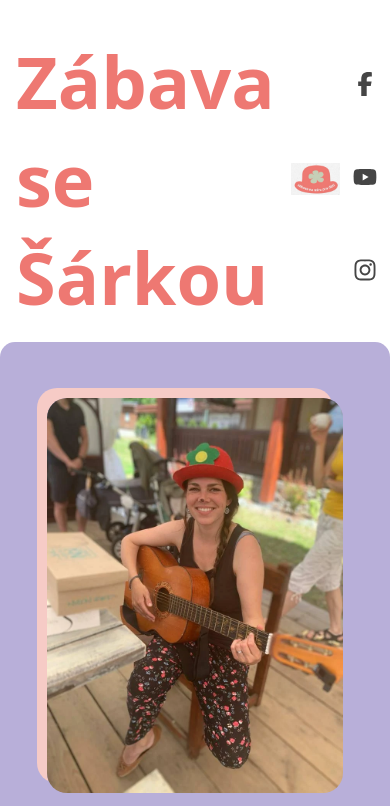
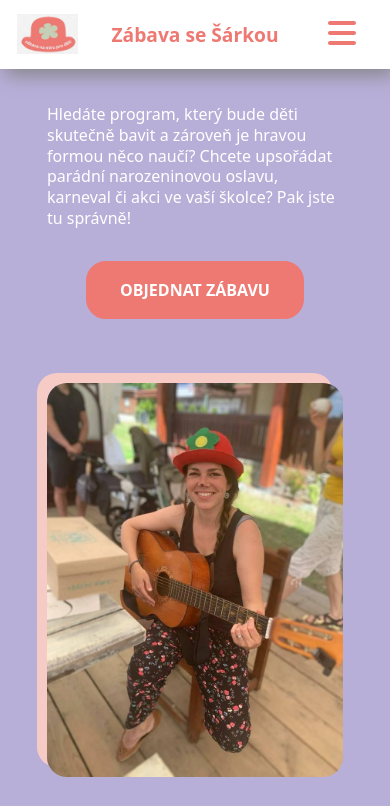
Before and after one commit to Esosek/zabava-se-sarkou, an Astro site: page / in a window 390 px wide. Shown: the top 806 px of the page. Built offline with nearby package versions, Linux system fonts and the light colour scheme; Astro itself is replaced by a stand-in of ours.

Commit message:
Added index mobile page

```diff
--- a/src/components/Header.astro
+++ b/src/components/Header.astro
@@ -1,9 +1,21 @@
 <header>
   <h1>Zábava se Šárkou</h1>
   <img
+    class="logo-img"
     src="/images/logo.png"
     alt="Šárčin ikonický červený klobouk se zeleným lístkem a nápisem zábava na míru pro děti"
   />
+  <button class="menu-btn">
+    <svg
+      class="icon-btn"
+      xmlns="http://www.w3.org/2000/svg"
+      viewBox="0 0 448 512"
+      ><!--!Font Awesome Free 6.5.1 by @fontawesome - https://fontawesome.com License - https://fontawesome.com/license/free Copyright 2024 Fonticons, Inc.-->
+      <path
+        d="M0 96C0 78.3 14.3 64 32 64H416c17.7 0 32 14.3 32 32s-14.3 32-32 32H32C14.3 128 0 113.7 0 96zM0 256c0-17.7 14.3-32 32-32H416c17.7 0 32 14.3 32 32s-14.3 32-32 32H32c-17.7 0-32-14.3-32-32zM448 416c0 17.7-14.3 32-32 32H32c-17.7 0-32-14.3-32-32s14.3-32 32-32H416c17.7 0 32 14.3 32 32z"
+      ></path></svg
+    >
+  </button>
   <div class="media flex-group">
     <a
       href="https://www.facebook.com/zabavasesarkou"
@@ -50,6 +62,14 @@
   </div>
 </header>
 
+<script>
+  const mainNavbar = document.getElementById('main-navbar');
+  const menuBtn = document.querySelector('.menu-btn');
+  menuBtn.addEventListener('click', () => {
+    mainNavbar.classList.toggle('open');
+  });
+</script>
+
 <style>
   h1 {
     color: var(--clr-primary-400);
@@ -71,4 +91,45 @@
   .media-icon:hover svg {
     fill: var(--clr-primary-400);
   }
+
+  .menu-btn {
+    display: none;
+  }
+
+  @media only screen and (max-width: 800px) {
+    header {
+      grid-template-columns: 1fr auto 1fr;
+      position: fixed;
+      top: 0;
+      left: 0;
+      right: 0;
+      background-color: var(--clr-neutral-100);
+      box-shadow: 5px 5px 20px var(--clr-neutral-400);
+      z-index: 50;
+      padding-block: 0.3rem;
+    }
+
+    .logo-img {
+      max-height: 2.5rem;
+      order: -1;
+    }
+
+    h1 {
+      font-size: var(--fs-medium);
+    }
+
+    .menu-btn {
+      display: block;
+    }
+
+    .menu-btn > svg {
+      fill: var(--clr-primary-400);
+      width: 2rem;
+      height: 2rem;
+    }
+
+    .media {
+      display: none;
+    }
+  }
 </style>
--- a/src/components/Navbar.astro
+++ b/src/components/Navbar.astro
@@ -116,7 +116,7 @@
       min-width: 60%;
       margin: 0;
       z-index: 100;
-      transition: right 200ms;
+      transition: right 250ms ease-out;
     }
 
     #main-navbar.open {
@@ -137,8 +137,6 @@
 
     .close-btn {
       display: block;
-      background: none;
-      border: none;
       align-self: flex-end;
       margin: 10px;
     }
--- a/src/pages/index.astro
+++ b/src/pages/index.astro
@@ -11,7 +11,7 @@
       alt="Šárka usmívající se a oblečená v červeno černém oblečení s červeným kloboukem"
     />
 
-    <div>
+    <div class="introduction">
       <p class="introduction-text">
         Hledáte program, který bude děti skutečně bavit a zároveň je hravou
         formou něco naučí? Chcete upsořádat parádní narozeninovou oslavu,
@@ -157,5 +157,9 @@
     .img-top {
       box-shadow: -10px -10px 0 0 var(--clr-secondary-400);
     }
+
+    .introduction {
+      order: -1;
+    }
   }
 </style>
--- a/src/styles/global.css
+++ b/src/styles/global.css
@@ -17,6 +17,7 @@
   --clr-purple-400: hsl(252, 36%, 77%);
 
   --clr-neutral-100: hsl(0, 0%, 100%);
+  --clr-neutral-400: hsl(0, 0%, 50%);
   --clr-neutral-700: hsl(0, 0%, 27%);
   --clr-neutral-900: hsl(0, 0%, 0%);
 }
@@ -69,6 +70,11 @@
   max-width: 100%;
 }
 
+button {
+  background: none;
+  border: none;
+}
+
 button:hover,
 button:focus {
   cursor: pointer;
```
